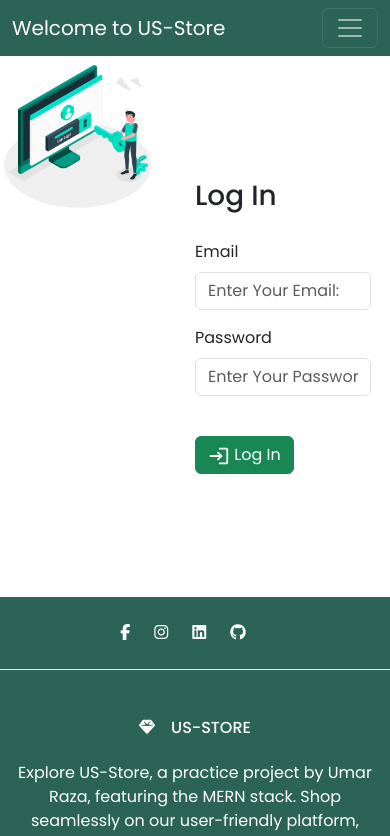
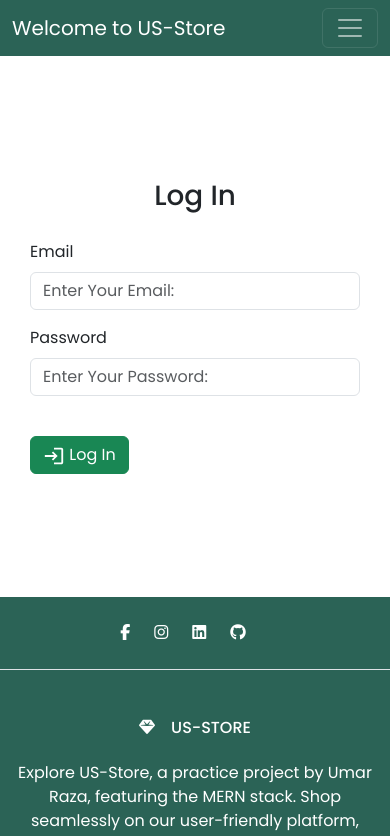
Before and after one commit to umarrazaofficial/US-Weather-App, a React (Create React App) app: page / in a window 390 px wide. Shown: the top 836 px of the page. Built offline with nearby package versions, Linux system fonts and the light colour scheme.

Commit message:
Fix some ui responsive issue

```diff
--- a/src/App.css
+++ b/src/App.css
@@ -29,6 +29,33 @@ body {
   font-family: 'poppins', sans-serif;
 }
 
+@media only screen and (max-width: 500px)
+{
+  .product-details-section{
+    flex-direction: column !important;
+  }
+  .product-details-div-1{
+    width: 100% !important;
+  }
+    .product-details-div-2 {
+      margin-top: 20px;
+      width: 100% !important;
+    }
+    .login-section{
+      padding-left: 30px;
+      padding-right: 30px;
+    }
+    .login-div-1{
+      display: none;
+    }
+    .login-div-2{
+      width: 100% !important;
+      display: flex;
+      justify-content: center !important;
+      align-items: center !important;
+    }
+}
+
 @media (prefers-reduced-motion: no-preference) {
   .App-logo {
     animation: App-logo-spin infinite 20s linear;
--- a/src/pages/Login.jsx
+++ b/src/pages/Login.jsx
@@ -28,11 +28,11 @@ const Login = () => {
     }
   };
   return (
-    <div style={{ display: 'flex', minHeight: '541px' }}>
-      <div style={{ width: '50%' }}>
+    <div style={{ display: 'flex', minHeight: '541px' }} className='login-section'>
+      <div style={{ width: '50%' }} className='login-div-1'>
         <img draggable='false' src={loginPage} style={{ width: '80%' }} />
       </div>
-      <div style={{ width: '45%', display: 'flex', flexDirection: 'column', justifyContent: 'center', rowGap: '20px' }}>
+      <div className='login-div-2' style={{ width: '45%', display: 'flex', flexDirection: 'column', justifyContent: 'center', rowGap: '20px' }}>
         <h1>Log In</h1>
         <form class="row g-3" onSubmit={handleSubmit}>
 
--- a/src/pages/Productdetails.jsx
+++ b/src/pages/Productdetails.jsx
@@ -60,15 +60,15 @@ const Productdetails = (props) => {
         fetchData();
     }, []);
     return (
-        <div style={{ minHeight: '300px', display: 'flex', alignItems: 'center', margin: '93px 50px' }}>
-            <div style={{ display: 'flex', justifyContent: 'center', width: '50%' }}>
+        <div style={{ minHeight: '300px', display: 'flex', alignItems: 'center', margin: '93px 50px' }} className='product-details-section'>
+            <div style={{ display: 'flex', justifyContent: 'center', width: '50%' }} className='product-details-div-1'>
                 <img src={product?.image} style={{ width: '70%' }} />
             </div>
             {loading ?
                 <Loading />
                 :
                 <>
-                    <div style={{ width: '50%' }}>
+                    <div style={{ width: '50%' }} className='product-details-div-2'>
                         <h2 class="card-title">{product?.title}</h2>
                         <br />
                         <h3 class="card-title">${product?.price}</h3>
```
